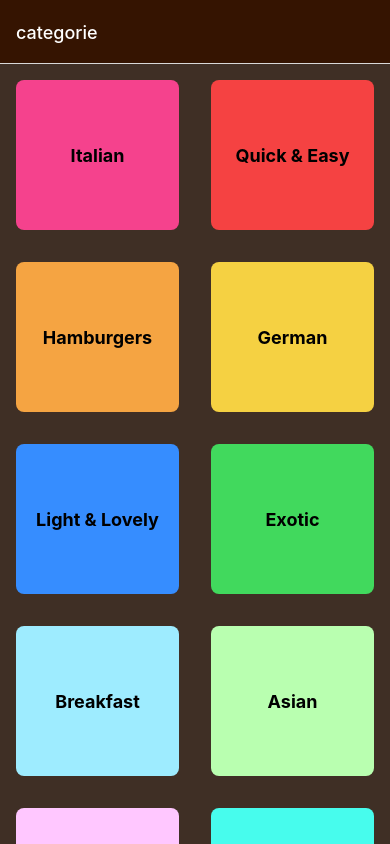
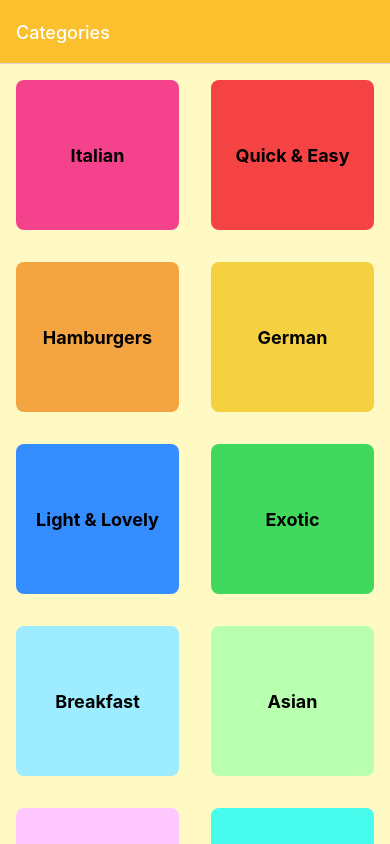
Before and after one commit to xorbun/MealNative, a React Native app: screen /CategoryScreen in a window 390 px wide. Built offline with nearby package versions, Linux system fonts and the light colour scheme.

Commit message:
style changes

```diff
--- a/App.js
+++ b/App.js
@@ -12,18 +12,15 @@ export default function App() {
     <View style={styles.container}>
       <StatusBar style="light" />
       <NavigationContainer>
-        <Stack.Navigator screenOptions={{headerStyle:{backgroundColor:'#351401'},
+        <Stack.Navigator screenOptions={{headerStyle:{backgroundColor:'#FBC02D'},
           headerTintColor:'white',
-          contentStyle:{backgroundColor:'#3f2f25'}}}>
-          <Stack.Screen name="CategoryScreen" component={CategorieScreen} options={{title:'categorie',
+          contentStyle:{backgroundColor:'#FFF9C4'}}}>
+          <Stack.Screen name="CategoryScreen" component={CategorieScreen} options={{title:'Categories',
           }}/>
           <Stack.Screen name="MealOverview" component={MealsOverviewScreen} options={({route,navigation})=>{
             const titleId=route.params.categoryTitle;
             return {title:titleId}}}/>
-            <Stack.Screen name="MealDetails" component={MealDetails} options={({route,navigation})=>{
-              const title=route.params.title;
-              return {title:title}
-            }}/>
+            <Stack.Screen name="MealDetails" component={MealDetails} options={{title:'Details'}}/>
         </Stack.Navigator>
       </NavigationContainer>
     </View>
--- a/screens/CategoryScreen.js
+++ b/screens/CategoryScreen.js
@@ -7,7 +7,6 @@ const CategorieScreen = ({ navigation }) => {
     const pressHandler = () => {
       navigation.navigate("MealOverview", {
         categoryId: itemData.item.id,
-        categoryTitle:itemData.item.title,
       });
     };
     return (
--- a/screens/MealDetails.js
+++ b/screens/MealDetails.js
@@ -3,12 +3,14 @@ const MealDetails=({route})=>{
     const title=route.params.title
     const image=route.params.image
     const ingredients=route.params.ingredients
+    const steps=route.params.steps
     return(
         <View style={styles.maelContainer}>
             <View style={styles.card}>
                 <Text style={styles.title}>{title}</Text>
                 <Image style={styles.image} source={{ uri: image }} />
                 <Text style={styles.ingredients}>{ingredients}</Text>
+                <Text style={styles.ingredients}>{steps}</Text>
             </View>
         </View>
     )
--- a/screens/MealsOverviewScreen.js
+++ b/screens/MealsOverviewScreen.js
@@ -23,8 +23,8 @@ const MealsOverviewScreen = ({ route,navigation }) => {
         navigation.navigate("MealDetails",{
             title:itemData.item.title,
             ingredients:itemData.item.ingredients,
-            image:itemData.item.imageUrl
-
+            image:itemData.item.imageUrl,
+            steps:itemData.item.steps
         })
     }
         return(
```
